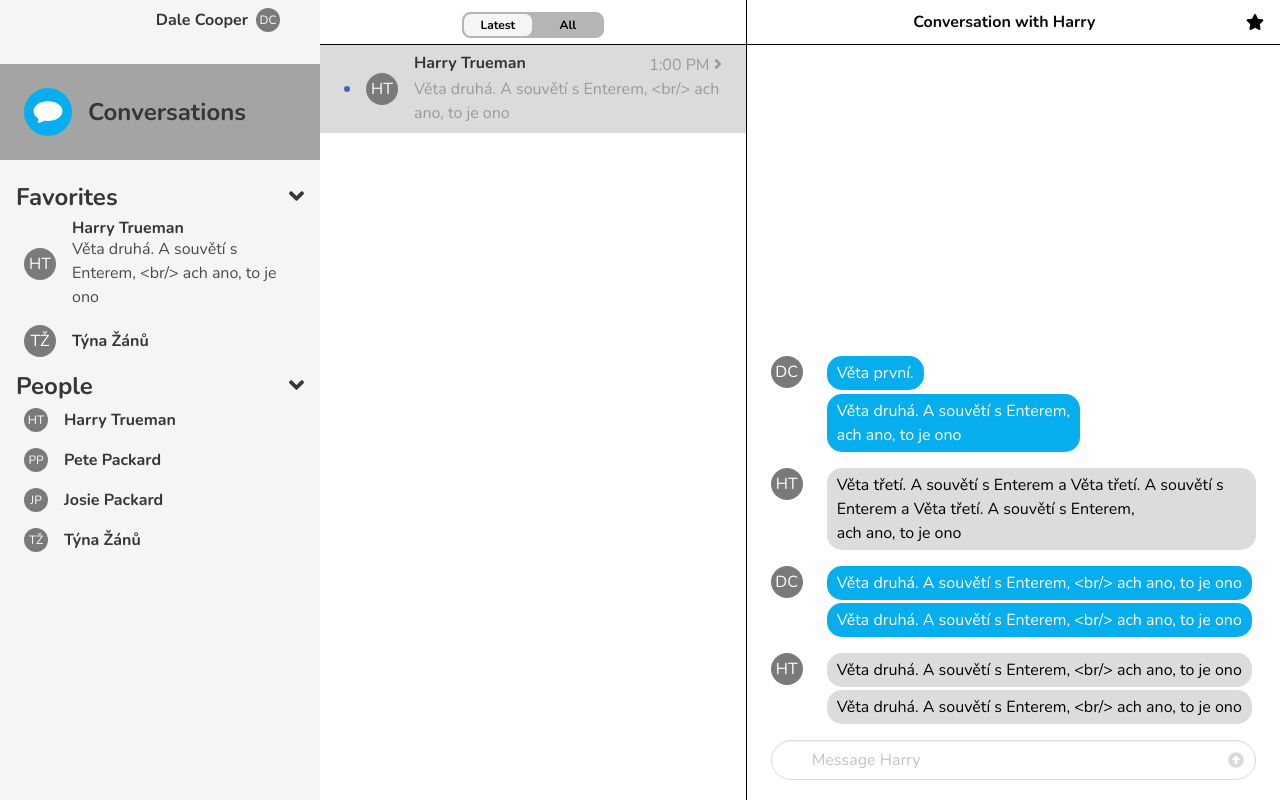
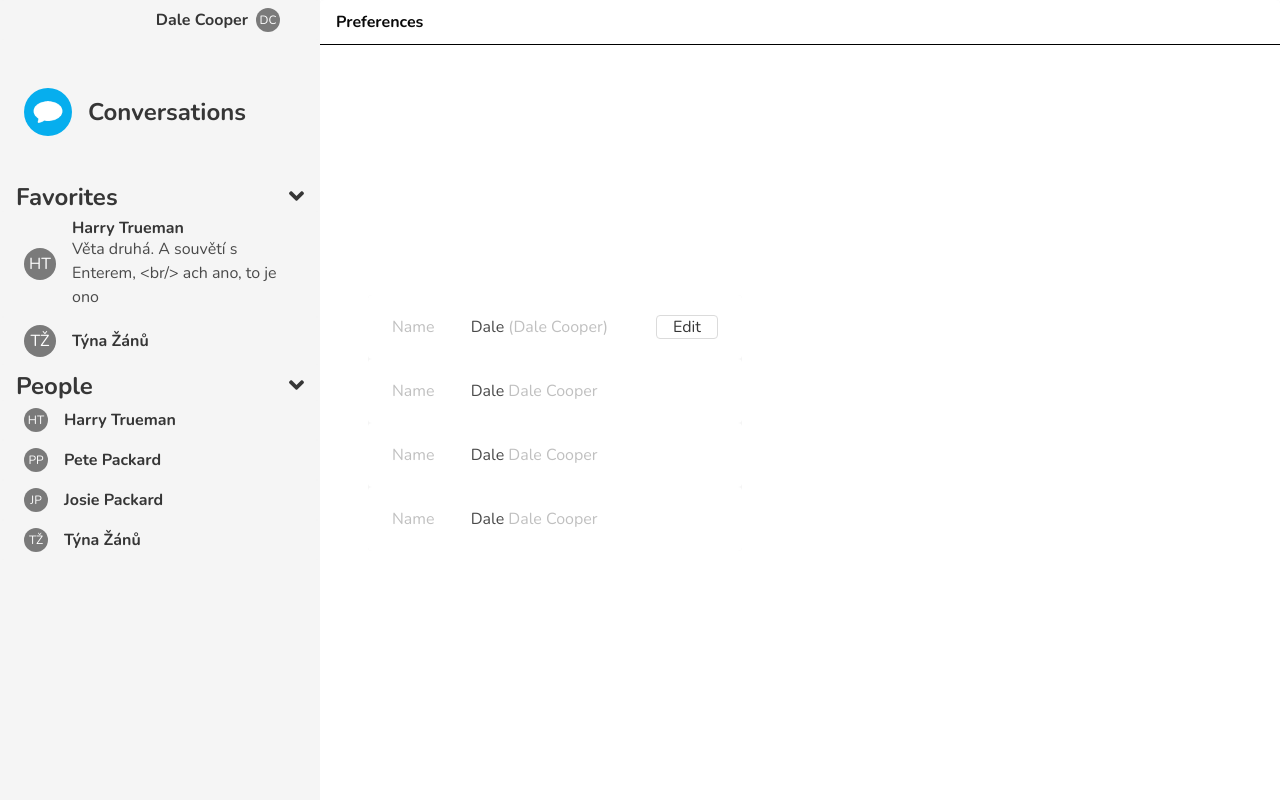
Before and after one commit to Consilius/chat, a React app: page / in a window 1280 px wide. Built offline with nearby package versions, Linux system fonts and the light colour scheme.

Commit message:
Modální okno

```diff
--- a/src/App.tsx
+++ b/src/App.tsx
@@ -2,7 +2,7 @@ import React, {useReducer, useEffect, useState} from 'react';
 import message from './message.png';
 import {FontAwesomeIcon} from '@fortawesome/react-fontawesome'
 import {faAngleRight, faAngleDown, faArrowAltCircleUp, faStar} from '@fortawesome/free-solid-svg-icons'
-import {Settings, Messages, Avatar, LatestSwitch, Favorites, People, Conversations} from './components';
+import {Preferences, Messages, Avatar, LatestSwitch, Favorites, People, Conversations, ModalForm} from './components';
 import {initialState, reducer} from './reducer';
 import {getInitials} from './utils';
 
@@ -62,7 +62,7 @@ export const App = () => {
         <div className="hero-body p-0">
             <div className="columns is-gapless">
                 <div className="column is-one-quarter has-background-light">
-                    <div className="card is-shadowless has-background-light mb-5" onClick={e =>{e.preventDefault(); dispatch({type: 'displaySettings'})}} style={{cursor: 'pointer'}}>
+                    <div className="card is-shadowless has-background-light mb-5" onClick={e =>{e.preventDefault(); dispatch({type: 'displayPreferences'})}} style={{cursor: 'pointer'}}>
                         <div className="card-content py-2">
                             <div className="media is-align-items-center">
                                 <div className="media-content has-text-right">
@@ -127,7 +127,11 @@ export const App = () => {
                         </div>
                     </article>
                 </div>}
-                {state.displaySettings ? <Settings /> : <div className="column has-background-white">
+                {state.displayPreferences ? <Preferences
+                    loggedUser={loggedUser}
+                    showModal={state.showModal}
+                    dispatch={dispatch}
+                /> : <div className="column has-background-white">
                     <section className="hero is-fullheight">
                         <div className="hero-head">
                             <article className="message">
@@ -173,5 +177,9 @@ export const App = () => {
                 </div>}
             </div>
         </div>
+        {state.showModal && <ModalForm
+            loggedUser={state.loggedUser}
+            close={e => {e.preventDefault(); dispatch({type: 'toggle', attr: 'Modal'})}}
+        />}
     </section>
 }
--- /dev/null
+++ b/src/components/ModalForm.tsx
@@ -0,0 +1,27 @@
+import React from 'react';
+import {Portal} from '.';
+import {PersonType} from '../types';
+
+type Props = {
+    loggedUser: PersonType,
+    save: React.MouseEventHandler,
+    close: React.MouseEventHandler,
+}
+
+export const ModalForm = (props: Props) => <Portal><div className="modal is-active">
+    <div className="modal-background" />
+        <div className="modal-card">
+            <header className="modal-card-head">
+                <p className="modal-card-title">Edit name</p>
+                <button className="delete" aria-label="close" onClick={props.close} />
+            </header>
+            <form className="modal-card-body">
+                Chcete smazat zvolenou položku?
+            </form>
+            <footer className="modal-card-foot">
+                <button type="submit" onClick={async (e) => await props.save(props.item.id)(e)} className="button is-info">Save</button>
+                <button className="button" onClick={props.close}>Zrušit</button>
+            </footer>
+        </div>
+    </div>
+</Portal>
--- /dev/null
+++ b/src/components/Portal.tsx
@@ -0,0 +1,22 @@
+import React from 'react';
+import ReactDOM from 'react-dom'
+
+type Props = {
+    children: React.ReactNode,
+}
+
+const modalRoot = document.getElementById('modal-root')
+
+if (!modalRoot) {
+    throw new Error('Modal Root does not exist')
+}
+
+export const Portal = (props: Props) => ReactDOM.createPortal(
+    <div className="modal is-active">
+        <div className="modal-background"></div>
+        <div className="modal-content">
+            {props.children}
+        </div>
+    </div>,
+    modalRoot,
+)
--- /dev/null
+++ b/src/components/Preferences.tsx
@@ -0,0 +1,59 @@
+import React from "react";
+import styled from 'styled-components'
+import {PersonType} from '../types';
+
+type Props = {
+    loggedUser: PersonType;
+    showModal: boolean;
+    dispatch: Function;
+}
+
+export const Preferences = (props: Props) => <div className="column has-background-white">
+<section className="hero is-fullheight">
+    <div className="hero-head">
+        <article className="message">
+            <div className="message-header is-justify-content-end has-background-white has-text-black" style={{borderBottom: "1px solid black"}}>
+                <p style={{width: "100%"}}>Preferences</p>
+            </div>
+        </article>
+    </div>
+    <Body className="hero-body">
+        <article className="message">
+            <div className="message-body has-background-white" style={{border: "none"}}>
+                <div>
+                    <em>Name</em> <span>{props.loggedUser.name} <em>({props.loggedUser.dispName})</em></span>
+                    <button className="button" onClick={e => {e.preventDefault(); props.dispatch({type: 'toggle', attr: 'Modal'})}}>Edit</button>
+                </div>
+            </div>
+            <div className="message-body has-background-white" style={{border: "none"}}>
+                <div><em>Name</em> <span>{props.loggedUser.name} <em>{props.loggedUser.dispName}</em></span></div>
+            </div>
+            <div className="message-body has-background-white" style={{border: "none"}}>
+                <div><em>Name</em> <span>{props.loggedUser.name} <em>{props.loggedUser.dispName}</em></span></div>
+            </div>
+            <div className="message-body has-background-white" style={{border: "none"}}>
+                <div><em>Name</em> <span>{props.loggedUser.name} <em>{props.loggedUser.dispName}</em></span></div>
+            </div>
+        </article>
+    </Body>
+
+</section>
+</div>
+
+const Body = styled.div`
+    background-color: #fff;
+    align-items: flex-start;
+
+    button {
+        height: 1.5em;
+        margin-left: 3em;
+    }
+
+    span {
+        margin-left: 2rem;
+    }
+    em {
+        font-style: normal;
+        color: silver;
+    }
+`;
--- a/src/components/index.js
+++ b/src/components/index.js
@@ -8,4 +8,6 @@ export {Message} from './Message';
 export {Messages} from './Messages';
 export {Avatar} from './Avatar';
 export {LatestSwitch} from './LatestSwitch';
-export {Settings} from './Settings';
+export {Preferences} from './Preferences';
+export {ModalForm} from './ModalForm';
+export {Portal} from './Portal';
--- a/src/index.html
+++ b/src/index.html
@@ -9,7 +9,7 @@
 
 <body>
     <div id="root"></div>
-    <div id="modal"></div>
+    <div id="modal-root"></div>
 </body>
 
 </html>
--- a/src/reducer.tsx
+++ b/src/reducer.tsx
@@ -6,8 +6,9 @@ import {getActiveConversation} from './utils';
 export const initialState: StateType = {
     showPeople: true,
     showFavorite: true,
-    displayConversations: true,
-    displaySettings: false,
+    showModal: false,
+    displayConversations: false,
+    displayPreferences: true,
     whichConversation: 'Latest',
     loggedUserId: '1',
     activePersonId: '2',
@@ -144,7 +145,7 @@ export const reducer = (state: StateType, action: ActionType) => {
         case 'setActivePerson': {
             return {
                 ...state,
-                displaySettings: false,
+                displayPreferences: false,
                 displayConversations: false,
                 activePersonId: action.value,
                 activeConversationId: getActiveConversation(state.conversations, state.loggedUserId, action.value).id,
@@ -178,17 +179,17 @@ export const reducer = (state: StateType, action: ActionType) => {
             }
         }
 
-        case 'displaySettings':
+        case 'displayPreferences':
             return {
                 ...state,
-                displaySettings: true,
+                displayPreferences: true,
                 displayConversations: false,
             }
 
         case 'displayConversations':
             return {
                 ...state,
-                displaySettings: false,
+                displayPreferences: false,
                 displayConversations: true,
             }
 
--- a/src/types.ts
+++ b/src/types.ts
@@ -13,6 +13,7 @@ export type PersonType = {
     surname: string,
     hasFavorites: Array<string>,
     initials?: string,
+    dispName?: string,
 }
 
 export type ConversationType = {
@@ -28,8 +29,9 @@ export type WhichConversationType = 'Latest'|'All';
 export type StateType = {
     showPeople: boolean,
     showFavorite: boolean,
+    showModal: boolean,
     displayConversations: boolean,
-    displaySettings: boolean,
+    displayPreferences: boolean,
     whichConversation: WhichConversationType,
     loggedUserId: string,
     activePersonId: string,
```
Also changed, not shown: src/components/Settings.tsx (deleted, +0 -7 lines).
